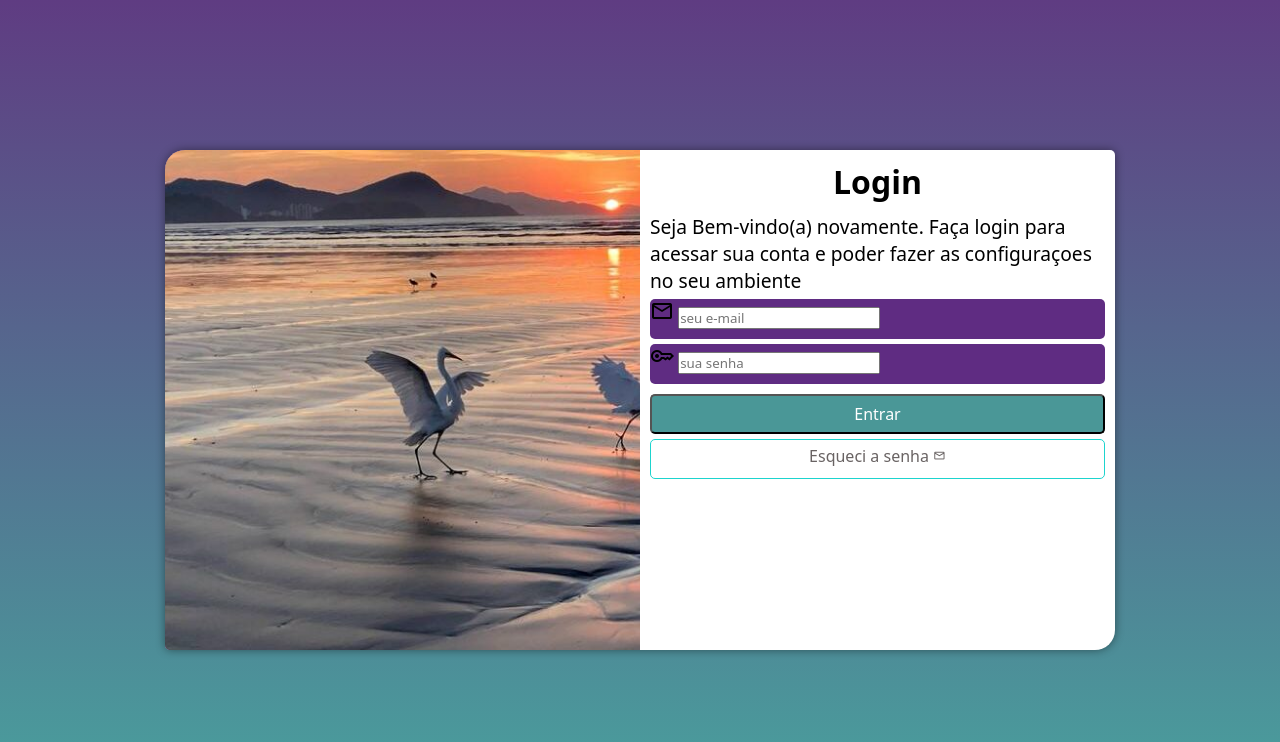
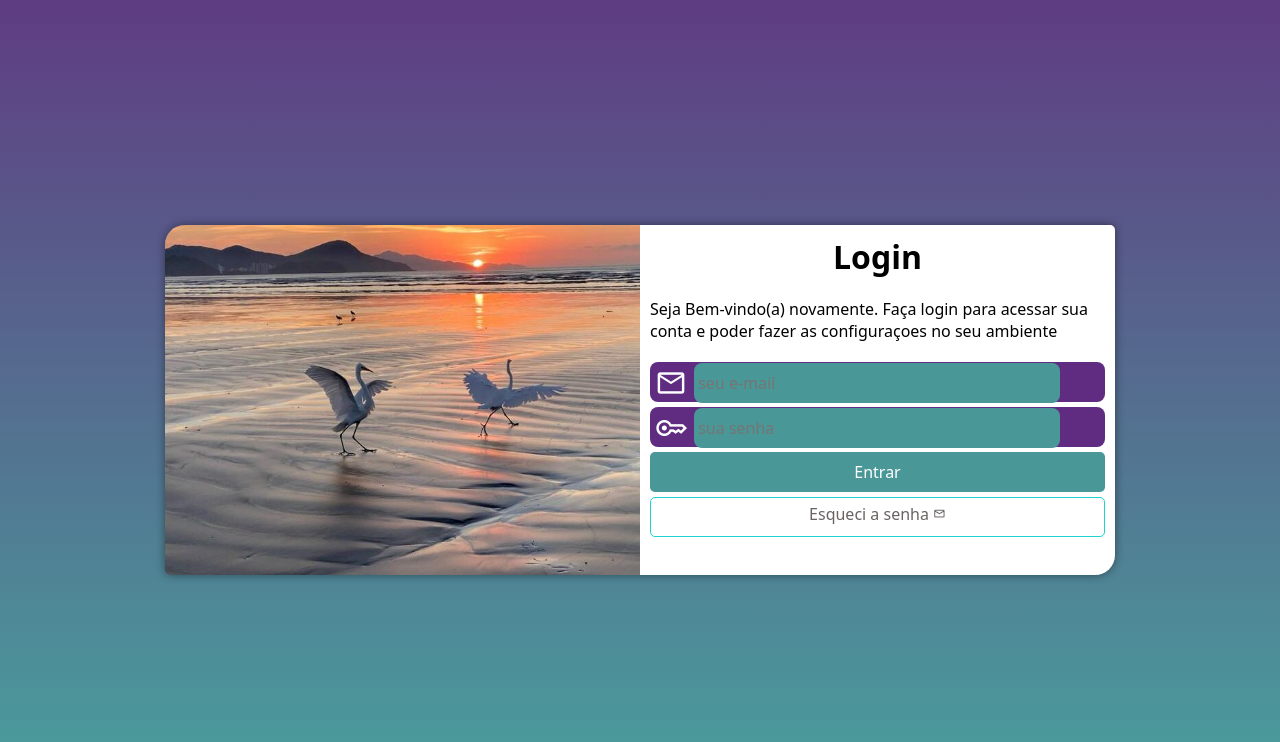
Before and after one commit to lucassilva-a/projeto-login, a plain HTML site: page index.html in a window 1280 px wide. Drawn offline with nearby package versions, Linux system fonts and the light colour scheme.

Commit message:
projeto login finalizado

```diff
--- a/estilos/media-query.css
+++ b/estilos/media-query.css
@@ -1,11 +1,12 @@
 @charset "UTF-8";
 
 @media screen and (min-width: 768px) and (max-width: 992px) {
-    body {
+    body { /* configuraçoes para tablet*/
         background-image: linear-gradient(to top, #49a09d, #5f3c82);
     }
     section#login {
         width: 90vw;
+        height: 280px;
     }
     section#login > div#imagem {
         float: left;
@@ -19,12 +20,13 @@
     }
 }
 
-@media screen and (min-width: 992px) {
+@media screen and (min-width: 992px) { /* configuraçoes para desktop*/
     body {
         background-image: linear-gradient(to top, #49a09d, #5f3c82);
     }
     section#login {
         width: 950px;
+        height: 350px;
     }
     section#login > div#imagem {
         float: left;
@@ -39,6 +41,7 @@
         font-size: 2em;
     }
     div#formulario > p {
-        font-size: 1.2em;
+        font-size: 1em;
+        margin: 20px 0px;
     }
 }
--- a/estilos/style.css
+++ b/estilos/style.css
@@ -32,7 +32,7 @@ section#login {
     background-color: white;
     top: 50%;
     left: 50%;
-    transform: translate(-50%, -50%);
+
     overflow: hidden;
 
     width: 250px;
@@ -40,6 +40,7 @@ section#login {
     border-radius: 20px 5px;
     box-shadow: 0px 0px 10px rgba(0, 0, 0, 0.445);
 
+    transform: translate(-50%, -50%);
     transition: width 0.5s, height 0.5s;
     transition-timing-function: ease;
 
@@ -70,14 +71,39 @@ div#formulario > p {
 
 form > div.campo {
     background-color: #5f2c82;
+    display: block;
     width: 100%;
     height: 40px;
-    border-radius: 5px;
+    border-radius: 8px;
     margin: 5px 0px;
 }
 
 div.campo > label {
     display: none;
+}
+
+div.campo > span {
+    color: white;
+    /* background-color: black;*/
+    font-size: 2em;
+    width: 40px;
+    padding: 5px;
+}
+
+div.campo > input {
+    background-color: #4a9797;
+    font-size: 1em;
+    width: calc(90% - 44px);
+    height: 100%;
+    border: 0px;
+    border-radius: 8px;
+    padding: 4px;
+    transform: translateY(-10px);
+}
+
+div.campo > input:focus-within {
+    background-color: white;
+    /* para deixar a caixa que for selecionada com foco*/
 }
 
 form > input[type=submit] {
@@ -87,8 +113,9 @@ form > input[type=submit] {
     height: 40px;
     background-color: #4a9797;
     color: white;
+    border: none;
     border-radius: 5px;
-    margin-top: 10px;
+
     cursor: pointer;
 }
 
```
